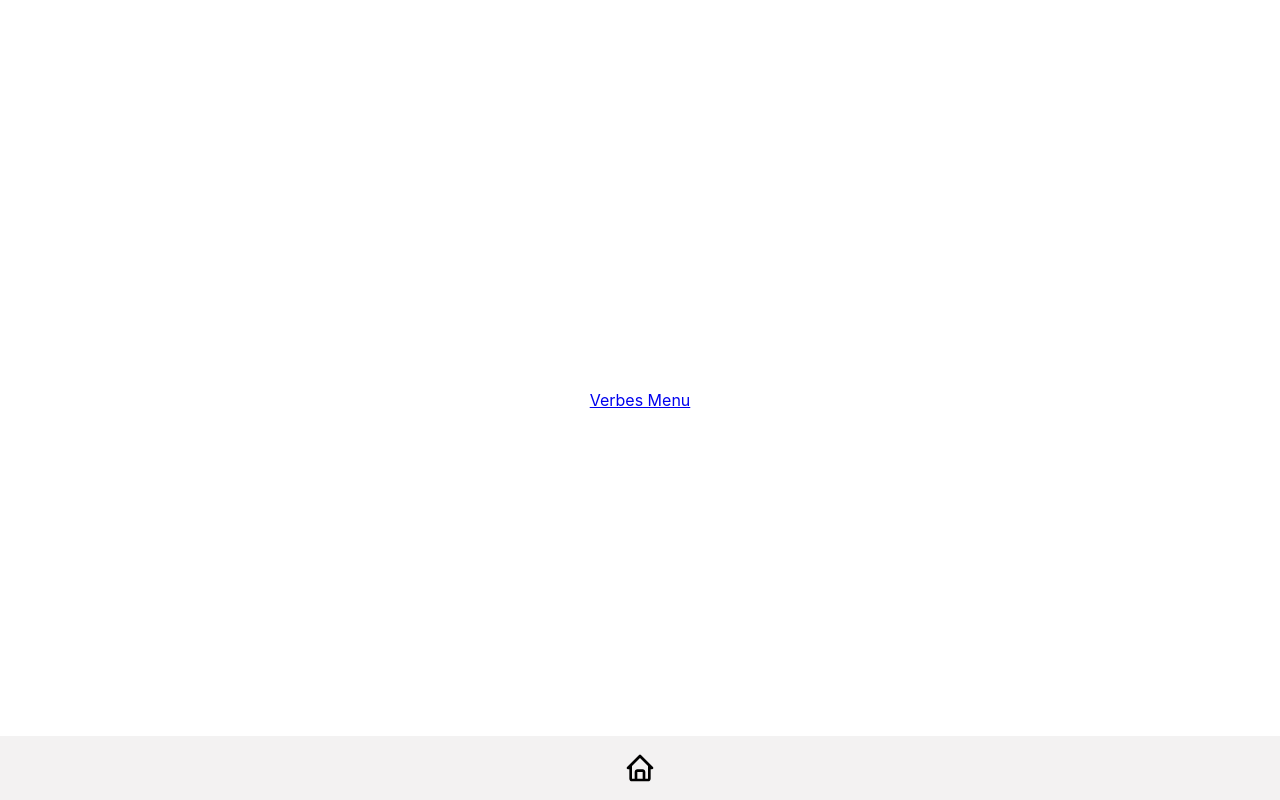
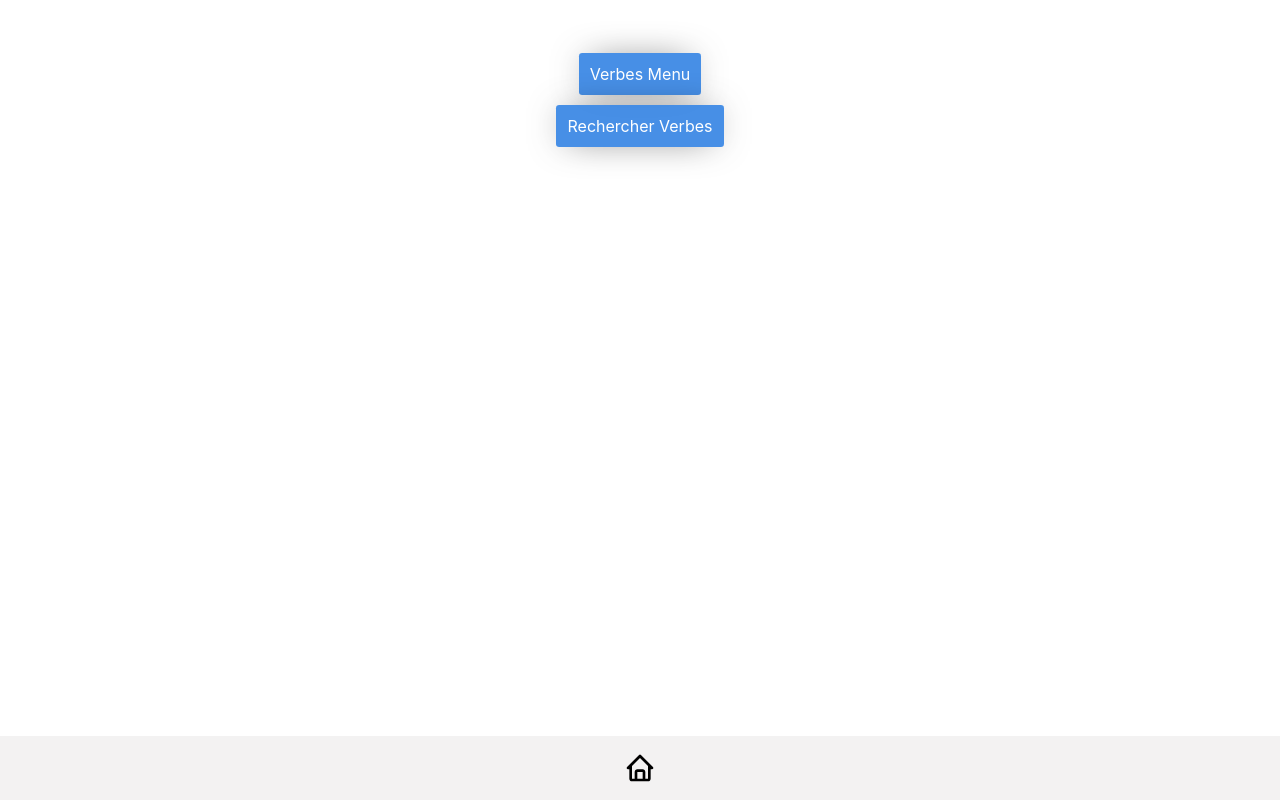
Before and after one commit to yagoalessio88/french-learn-and-practice-app, a React (Create React App) app: page / in a window 1280 px wide. Built offline with nearby package versions, Linux system fonts and the light colour scheme.

Commit message:
creating rechercheVerbes component

```diff
--- a/src/App.css
+++ b/src/App.css
@@ -21,23 +21,24 @@
   --light-yellow: rgba(244, 211, 94);
   --light-brown: rgba(238, 150, 75);
   --salmon: rgba(249, 87, 56);
+  --light-shadow: -1px 0px 10px -2px rgba(0, 0, 0, 0.75);
 }
 
 li {
   list-style: none;
+}
+a {
+  text-decoration: none;
 }
 body {
   background-color: var(--background-main);
   color: var(--typography-1);
 }
 /* GLOBAL CLASSES */
-.main-article {
+.section {
   width: 90%;
   margin: 5vh auto;
-  border-radius: 1rem;
-  background-color: var(--background-secondary);
   padding: 1.5rem;
-  /* box-shadow: 1px 1px 10px 10px rgba(77, 76, 76, 0.2); */
 }
 
 .main-verbe {
@@ -78,3 +79,14 @@ body {
   cursor: pointer;
   background-color: rgba(34, 95, 169, 0.9);
 }
+/* STYLE FOR LISTS OF BUTTONS */
+.navbar_list {
+  padding: 0.5rem;
+  height: 90%;
+  display: flex;
+  flex-wrap: nowrap;
+  flex-direction: column;
+}
+.navbar_list_item {
+  margin: 1rem auto;
+}
--- a/src/App.js
+++ b/src/App.js
@@ -4,6 +4,7 @@ import { FooterNavbar } from "./pages/FooterNavbar.js";
 import { HomeMenu } from "./pages/HomeMenu.js";
 import { VerbesMenu } from "./pages/VerbesMenu";
 import { Verbe } from "./components/Verbe.js";
+import { RechercherVerbes } from "./components/RechercherVerbes";
 
 function App() {
   return (
@@ -12,6 +13,7 @@ function App() {
       <Routes>
         <Route path="/" element={<HomeMenu />} />
         <Route path="/verbesmenu" element={<VerbesMenu />} />
+        <Route path="/rechercherverbes" element={<RechercherVerbes />}></Route>
         <Route path="verbesmenu/:id" element={<Verbe />} />
         <Route path="*" />
       </Routes>
--- /dev/null
+++ b/src/components/RechercherVerbes.js
@@ -0,0 +1,40 @@
+import styled from "styled-components";
+import { BiSearch } from "react-icons/bi";
+
+function RechercherVerbes() {
+  // CREATE A CONTROLLED INPUT FOR  SEARCHING FUNCTIONALITY
+  return (
+    <Wrapper>
+      <section className="section">
+        <form className="search">
+          <BiSearch className="search-icon" />
+          <input type="text" />
+        </form>
+      </section>
+    </Wrapper>
+  );
+}
+
+export { RechercherVerbes };
+
+const Wrapper = styled.section`
+  .search {
+    width: 100%;
+    height: 2rem;
+    padding: 0.2rem 1.5rem 0.5rem 1.5rem;
+    border-radius: 1rem;
+    box-shadow: var(--light-shadow);
+    display: flex;
+    align-items: flex-end;
+  }
+  .search-icon {
+    margin-right: 0.4rem;
+  }
+  input {
+    border: none;
+    width: 90%;
+  }
+  input:focus {
+    outline: none;
+  }
+`;
--- /dev/null
+++ b/src/data/verbes.js
@@ -0,0 +1,4 @@
+export const rechercheVerbes = [
+  { espagnol: "leer", français: "lire", anglais: "read" },
+  { espagnol: "comprar", français: "acheter", anglais: "buy" },
+];
--- a/src/pages/HomeMenu.js
+++ b/src/pages/HomeMenu.js
@@ -5,9 +5,16 @@ const HomeMenu = () => {
   return (
     <Wrapper>
       <nav className="navbar">
-        <ul>
-          <li>
-            <Link to="/verbesmenu">Verbes Menu</Link>
+        <ul className="navbar_list">
+          <li className="navbar_list_item">
+            <Link to="/verbesmenu" className="button">
+              Verbes Menu
+            </Link>
+          </li>
+          <li className="navbar_list_item">
+            <Link to="/rechercherverbes" className="button">
+              rechercher verbes
+            </Link>
           </li>
         </ul>
       </nav>
@@ -25,11 +32,4 @@ const Wrapper = styled.section`
     justify-content: space-around;
     align-items: center;
   }
-  button {
-    border-style: none;
-    background-color: white;
-  }
-  button:hover {
-    cursor: pointer;
-  }
 `;
--- a/src/pages/VerbesMenu.js
+++ b/src/pages/VerbesMenu.js
@@ -6,12 +6,13 @@ const VerbesMenu = () => {
   return (
     <Wrapper>
       <nav className="navbar">
-        <ul>
+        <ul className="navbar_list">
           {data.map((verbo, index) => {
             return (
-              <li key={index}>
-                {/* navegacion con id al verbo correspondiente y componente */}
-                <Link to={`/verbesmenu/${verbo.nombre}`}>{verbo.nombre}</Link>
+              <li className="navbar_list_item" key={index}>
+                <Link to={`/verbesmenu/${verbo.nombre}`} className="button">
+                  {verbo.nombre}
+                </Link>
               </li>
             );
           })}
@@ -31,11 +32,4 @@ const Wrapper = styled.section`
     justify-content: space-around;
     align-items: center;
   }
-  button {
-    border-style: none;
-    background-color: white;
-  }
-  button:hover {
-    cursor: pointer;
-  }
 `;
```
